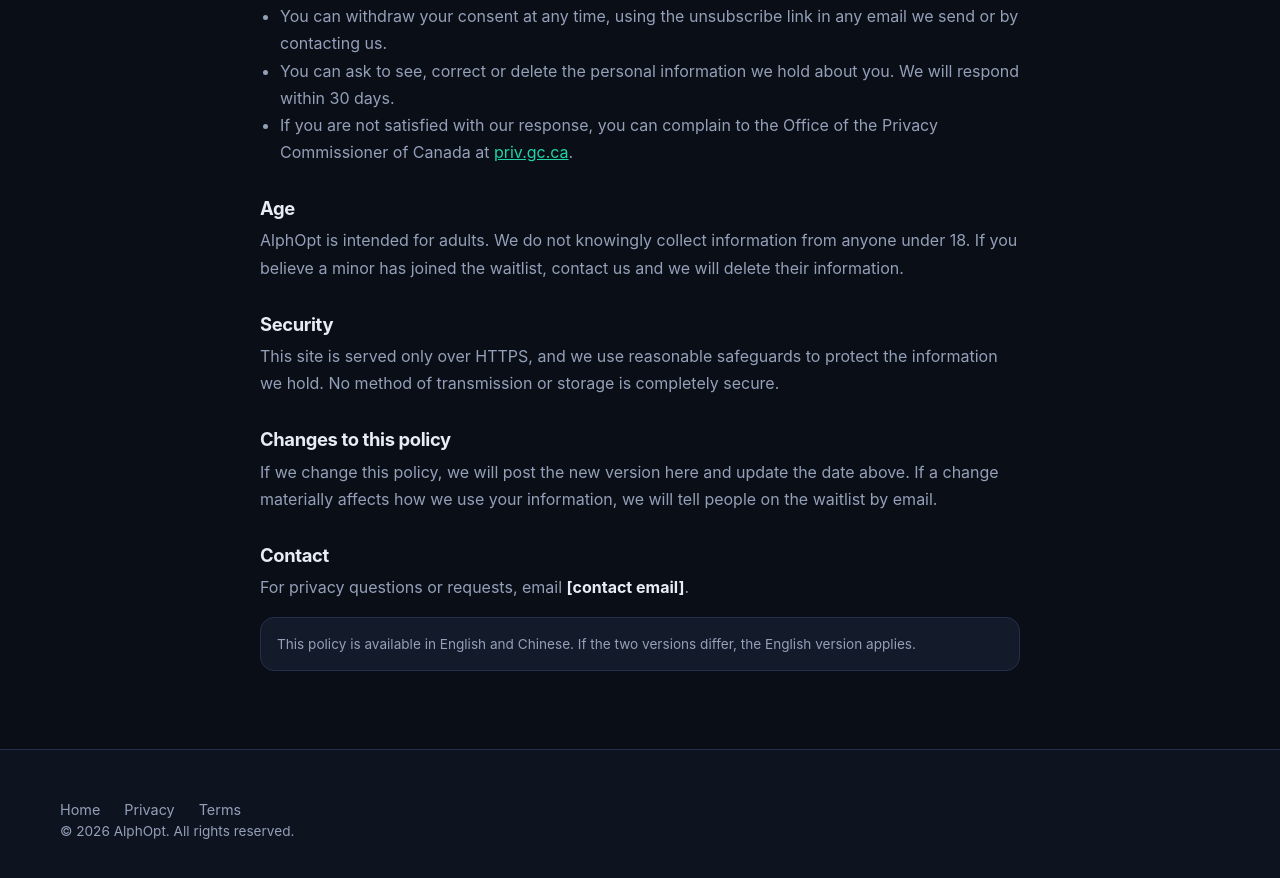
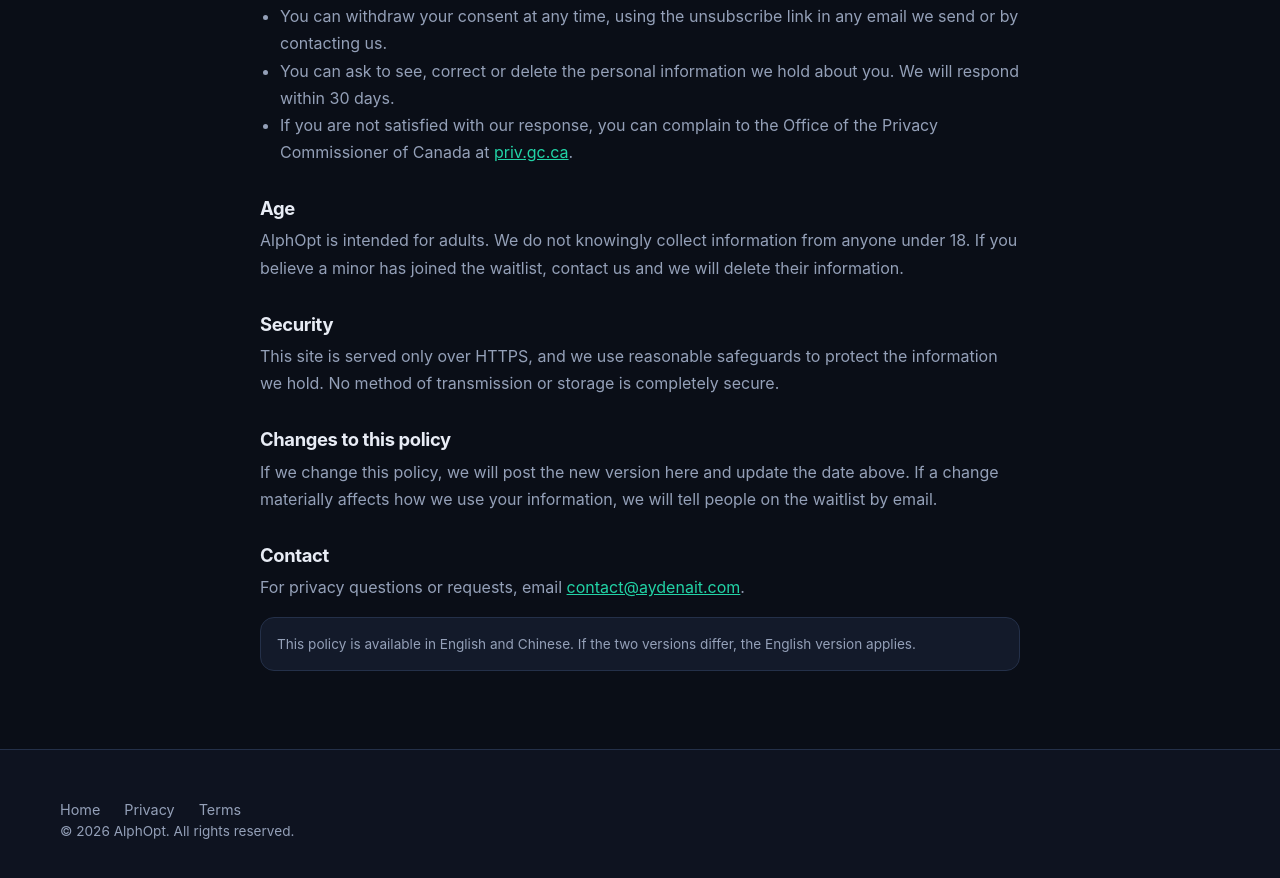
Before and after one commit to tianzesun/AlphOpt-site, a plain HTML site: page privacy.html in a window 1280 px wide. Shown: the part 1037-1915 px from the top of the page. Drawn offline with Linux system fonts and the light colour scheme.

Commit message:
Add contact email to privacy policy and terms
Co-Authored-By: Claude Opus 5.5 <noreply@anthropic.com>

```diff
--- a/privacy.html
+++ b/privacy.html
@@ -66,7 +66,7 @@
         <p>If we change this policy, we will post the new version here and update the date above. If a change materially affects how we use your information, we will tell people on the waitlist by email.</p>
 
         <h2>Contact</h2>
-        <p>For privacy questions or requests, email <strong>[contact email]</strong>.</p>
+        <p>For privacy questions or requests, email <a href="mailto:contact@aydenait.com">contact@aydenait.com</a>.</p>
 
         <p class="legal__note small">This policy is available in English and Chinese. If the two versions differ, the English version applies.</p>
       </article>
@@ -110,7 +110,7 @@
         <p>如果我们修改本政策，会在此处发布新版本并更新上方日期。如果变更会对我们使用你的信息的方式产生重大影响，我们会通过电子邮件通知候补名单上的用户。</p>
 
         <h2>联系我们</h2>
-        <p>如有隐私问题或请求，请发送电子邮件至 <strong>[contact email]</strong>。</p>
+        <p>如有隐私问题或请求，请发送电子邮件至 <a href="mailto:contact@aydenait.com">contact@aydenait.com</a>。</p>
 
         <p class="legal__note small">本政策提供英文和中文版本。如两个版本有任何不一致，以英文版本为准。</p>
       </article>
```
Also changed, not shown: terms.html (+2 -2 lines), 1 other file.
